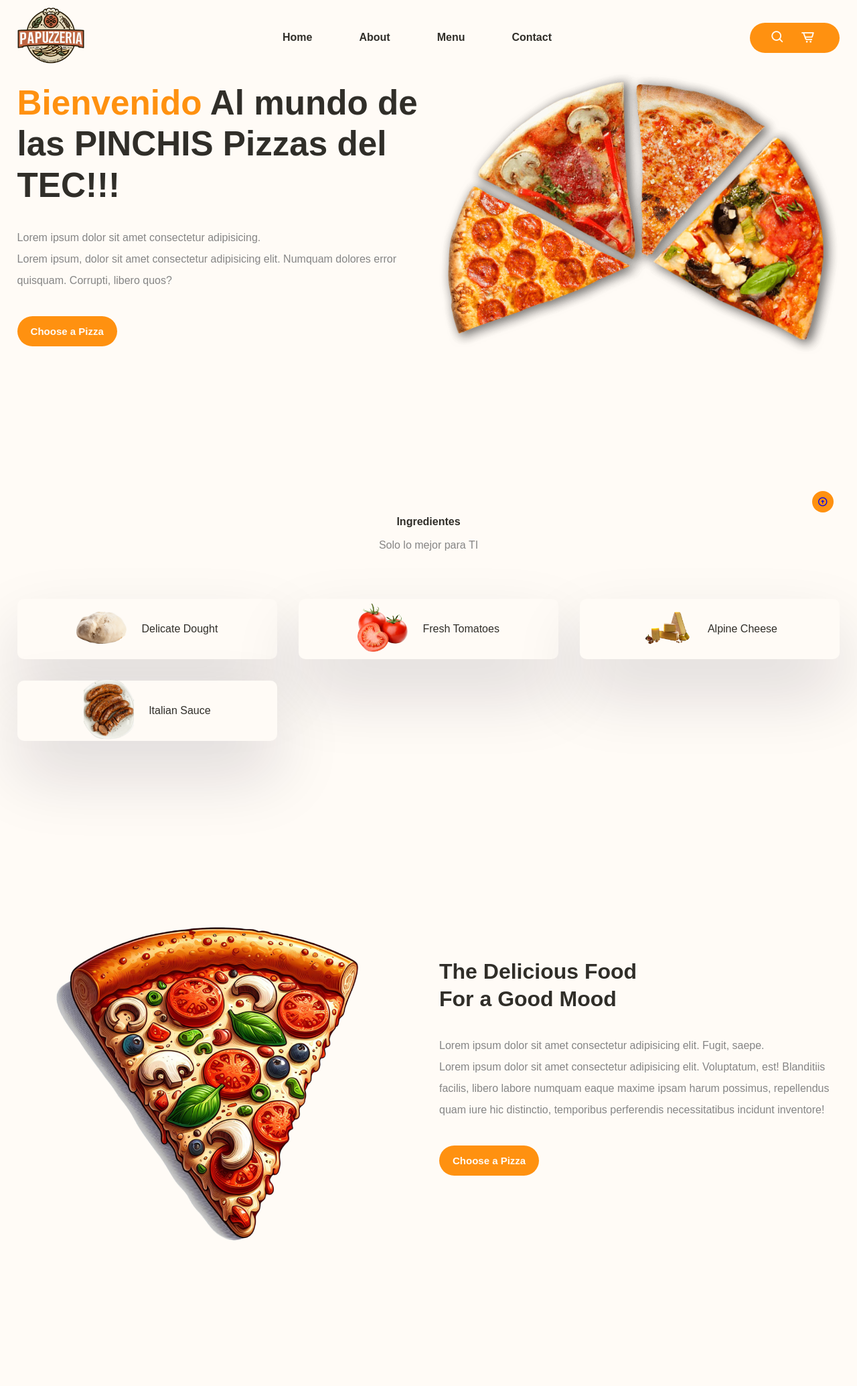
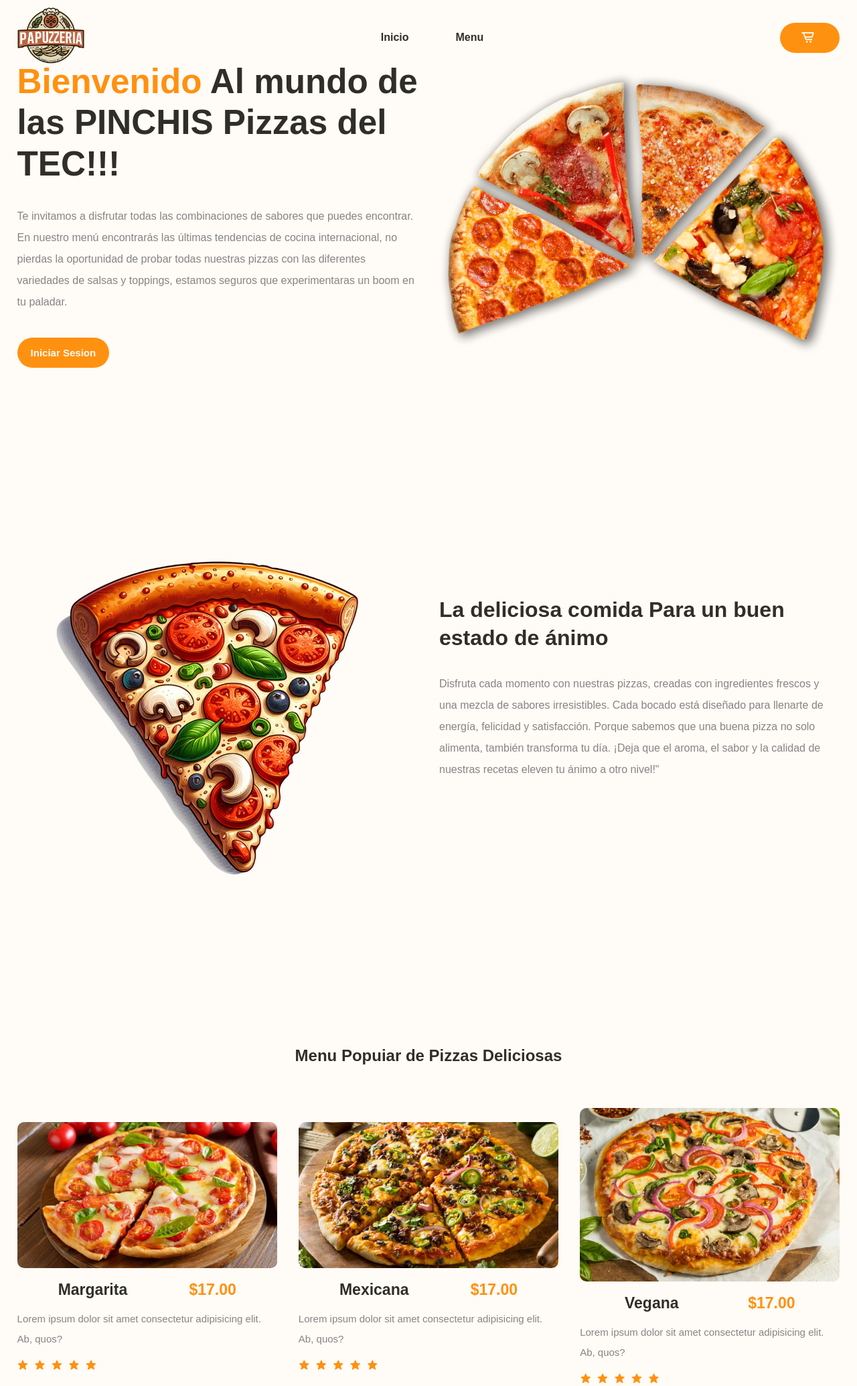
Before and after one commit to alberknight/ecomerce1, a PHP site: the page made by Pagina Pizza/LAYOUT/header.php in a window 1280 px wide. Shown: the top 2069 px of the page at 67% size. Run offline with PHP 8.4, Linux system fonts and the light colour scheme.

Commit message:
se ha eliminado todo los botones inncesarios, y ahora ya esta el primer boton para ver mas en la imagen de una picsa

```diff
--- a/Pagina Pizza/LAYOUT/header.php
+++ b/Pagina Pizza/LAYOUT/header.php
@@ -1,5 +1,6 @@
 <!DOCTYPE html>
 <html lang="en">
+
 <head>
     <meta charset="UTF-8">
     <meta name="viewport" content="width=device-width, initial-scale=1.0">
@@ -8,19 +9,17 @@
     <link rel="stylesheet" href="../styles.css">
     <link rel="stylesheet" href="https://unpkg.com/boxicons@latest/css/boxicons.min.css">
 </head>
+
 <body>
     <!-- header region -->
     <header>
         <a href="#" class="logo"><img src="../IMG/LogoPizza.png" alt="logo"></a>
         <ul class="navbar">
-            <li><a href="#home">Home</a></li>
-            <li><a href="#home">About</a></li>
-            <li><a href="#home">Menu</a></li>
-            <li><a href="#home">Contact</a></li>
+            <li><a href="#home">Inicio</a></li>
+            <li><a href="#menu">Menu</a></li>
         </ul>
 
         <div class="h-icons">
-            <a href="#"><i class='bx bx-search'></i></a>
             <a href="#"><i class='bx bx-cart-alt'></i></a>
             <div class="bx bx-menu" id="menu-icon"></div>
         </div>
@@ -29,54 +28,15 @@
     <section class="home" id="home">
         <div class="home-text">
             <h1><span>Bienvenido</span> Al mundo de las PINCHIS Pizzas del TEC!!!</h1>
-            <p>Lorem ipsum dolor sit amet consectetur adipisicing. <br>Lorem ipsum, dolor sit amet consectetur adipisicing elit. Numquam dolores error quisquam. Corrupti, libero quos?</p>
-            <a href="#" class="btn">Choose a Pizza</a>
+            <p>Te invitamos a disfrutar todas las combinaciones de sabores que puedes encontrar.
+                En nuestro menú encontrarás las últimas tendencias de cocina internacional, no pierdas la oportunidad de probar todas nuestras pizzas con las diferentes variedades de salsas y toppings, estamos seguros que experimentaras un boom en tu paladar.</p>
+            <a href="#" class="btn">Iniciar Sesion</a>
         </div>
         <div class="home-img">
             <img src="../IMG/Background.png" alt="home">
         </div>
     </section>
 
-    <section class="container">
-        <div class="main-text">
-            <h2>Ingredientes</h2>
-            <p>Solo lo mejor para TI</p>
-        </div>
-        <div class="container-box">
-            <div class="c-mainbox">
-                <div class="container-img">
-                    <img src="../img/masa.png" alt="box1">
-                </div>
-                <div class="container-text">
-                    <p>Delicate Dought</p>
-                </div>
-            </div>
-            <div class="c-mainbox">
-                <div class="container-img">
-                    <img src="../img/toma.png" alt="box1">
-                </div>
-                <div class="container-text">
-                    <p>Fresh Tomatoes</p>
-                </div>
-            </div>
-            <div class="c-mainbox">
-                <div class="container-img">
-                    <img src="../img/cheese.png" alt="box1">
-                </div>
-                <div class="container-text">
-                    <p>Alpine Cheese</p>
-                </div>
-            </div>
-            <div class="c-mainbox">
-                <div class="container-img">
-                    <img src="../img/sal.png" alt="box1">
-                </div>
-                <div class="container-text">
-                    <p>Italian Sauce</p>
-                </div>
-            </div>
-        </div>
-    </section>
 
     <!-- about section -->
     <section class="about" id="about">
@@ -84,21 +44,24 @@
             <img src="../img/pizza.png" alt="about-img">
         </div>
         <div class="about-text">
-            <h2>The Delicious Food <br> For a Good Mood</h2>
-            <p>Lorem ipsum dolor sit amet consectetur adipisicing elit. Fugit, saepe. <br>Lorem ipsum dolor sit amet consectetur adipisicing elit. Voluptatum, est! Blanditiis facilis, libero labore numquam eaque maxime ipsam harum possimus, repellendus quam iure hic distinctio, temporibus perferendis necessitatibus incidunt inventore!</p>
-            <a href="#" class="btn">Choose a Pizza</a>
+            <h2>La deliciosa comida Para un buen <br>estado de ánimo</h2>
+            <p>Disfruta cada momento con nuestras pizzas, creadas con ingredientes frescos y una mezcla de sabores irresistibles.
+                Cada bocado está diseñado para llenarte de energía, felicidad y satisfacción. Porque sabemos que una buena pizza no solo alimenta,
+                también transforma tu día. ¡Deja que el aroma, el sabor y la calidad de nuestras recetas eleven tu ánimo a otro nivel!"</p>
         </div>
     </section>
 
     <!-- menu section -->
     <section class="menu" id="menu">
         <div class="main-text">
-            <h2>Most Popuiar Pizza</h2>
-            <p>We have selected for You <br> the most exquisite tastes around the world</p>
+            <h1>Menu Popuiar de Pizzas Deliciosas</h1>
         </div>
         <div class="menu-content">
             <div class="row">
+                <div class="menu-image">
                     <img src="../img/margarita.jpg" alt="main-product1">
+                    <a href="../pizza_margarita.php" class="btn">Ver más</a>
+                </div>
                 <div class="menu-text">
                     <div class="menu-left">
                         <h4>Margarita</h4>
@@ -116,6 +79,7 @@
                     <a href="#"><i class='bx bxs-star'></i></a>
                 </div>
             </div>
+
             <div class="row">
                 <img src="../img/mexicana.png" alt="main-product2">
                 <div class="menu-text">
@@ -193,6 +157,25 @@
                 </div>
             </div>
             <div class="row">
+                <img src="../img/hawa.jpg" alt="main-product4">
+                <div class="menu-text">
+                    <div class="menu-left">
+                        <h4>Hawaiana</h4>
+                    </div>
+                    <div class="menu-right">
+                        <h5>$17.00</h5>
+                    </div>
+                </div>
+                <p>Lorem ipsum dolor sit amet consectetur adipisicing elit. Ab, quos?</p>
+                <div class="star">
+                    <a href="#"><i class='bx bxs-star'></i></a>
+                    <a href="#"><i class='bx bxs-star'></i></a>
+                    <a href="#"><i class='bx bxs-star'></i></a>
+                    <a href="#"><i class='bx bxs-star'></i></a>
+                    <a href="#"><i class='bx bxs-star'></i></a>
+                </div>
+            </div>
+            <div class="row">
                 <img src="../img/chicken.jpg" alt="main-product4">
                 <div class="menu-text">
                     <div class="menu-left">
@@ -212,41 +195,6 @@
                 </div>
             </div>
         </div>
-    </section>
-
-    <!-- contact section -->
-     <section class="contact" id="contact">
-        <div class="main-contact">
-            <div class="contact-content">
-            <h4>Services</h4>
-            <li><a href="#home">Home</a></li>
-            <li><a href="#about">About</a></li>
-            <li><a href="#menu"></a>Menu</li>
-            <li><a href="#contact">Contact</a></li>
-            </div>
-            <div class="contact-content">
-            <h4>Services</h4>
-            <li><a href="#home">Home</a></li>
-            <li><a href="#about">About</a></li>
-            <li><a href="#menu"></a>Menu</li>
-            <li><a href="#contact">Contact</a></li>
-            </div>
-            <div class="contact-content">
-            <h4>Services</h4>
-            <li><a href="#home">Home</a></li>
-            <li><a href="#about">About</a></li>
-            <li><a href="#menu"></a>Menu</li>
-            <li><a href="#contact">Contact</a></li>
-            </div>
-            <div class="contact-content">
-            <h4>Services</h4>
-            <li><a href="#home">Home</a></li>
-            <li><a href="#about">About</a></li>
-            <li><a href="#menu"></a>Menu</li>
-            <li><a href="#contact">Contact</a></li>
-            </div>
-        </div>
-     </section>
         <div class="last-text">
             <p>Copyright 2022. All rights reserved.</p>
         </div>
@@ -254,6 +202,6 @@
         <script src="https://unpkg.com/scrollreveal"></script>
         <!-- Custom JS -->
         <script type="text/javascript" src="../pizza.js"></script>
-    <a href="#home" class="scroll-top">
+        <a href="#menu" class="scroll-top"></a>
         <i class='bx bx-up-arrow-circle'></i>
         </a>
--- a/Pagina Pizza/Styles.css
+++ b/Pagina Pizza/Styles.css
@@ -433,3 +433,35 @@ header.sticky{
 		margin-top: 150px;
 	}
 }
+/* Contenedor de la imagen y el botón */
+.menu-image {
+    position: relative;
+    display: inline-block;
+}
+
+/* Estilo inicial del botón */
+.menu-image .btn {
+    position: absolute;
+    bottom: 10px;
+    left: 50%;
+    transform: translateX(-50%);
+    padding: 10px 20px;
+    background-color: #ff5a00;
+    color: #fff;
+    text-decoration: none;
+    border-radius: 5px;
+    opacity: 0; /* Ocultar botón inicialmente */
+    visibility: hidden; /* Ocultar del flujo del documento */
+    transition: opacity 0.3s ease, visibility 0.3s ease;
+}
+
+/* Mostrar botón al pasar el cursor por la imagen */
+.menu-image:hover .btn {
+    opacity: 1; /* Mostrar botón */
+    visibility: visible;
+}
+
+/* Estilo adicional del botón al pasar el cursor */
+.menu-image .btn:hover {
+    background-color: #ff7700; /* Cambio de color al hover */
+}
--- /dev/null
+++ b/Pagina Pizza/pizza_margarita.php
@@ -0,0 +1 @@
+<p>Hola, soy la picsa margarita</p>
```
Also changed, not shown: Pagina Pizza/Login.php (added). Lines whose indentation alone changed are shown as unchanged.
